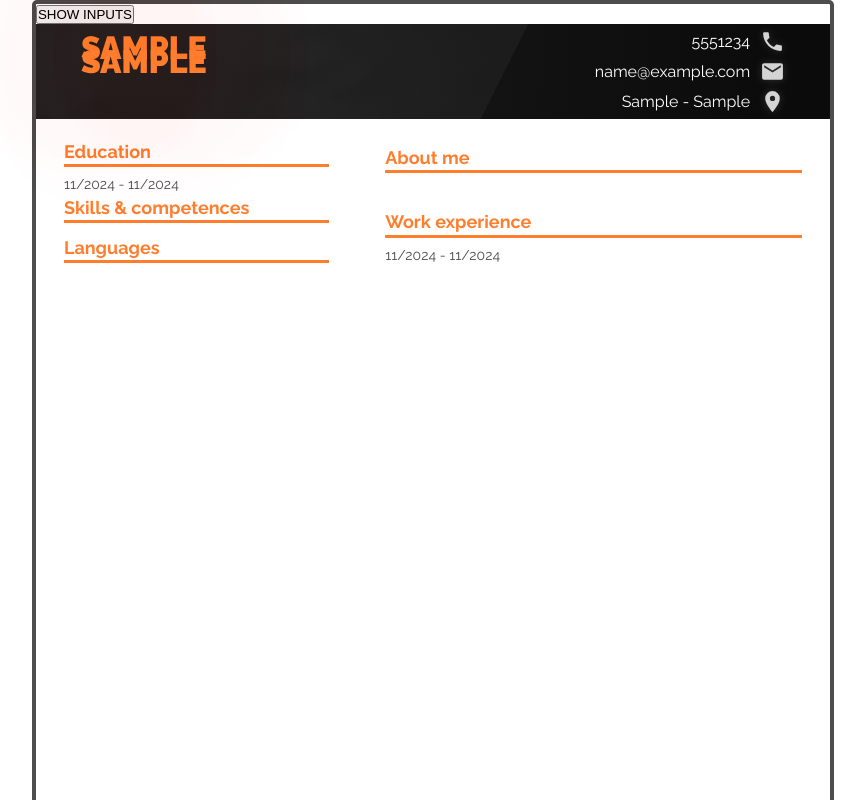
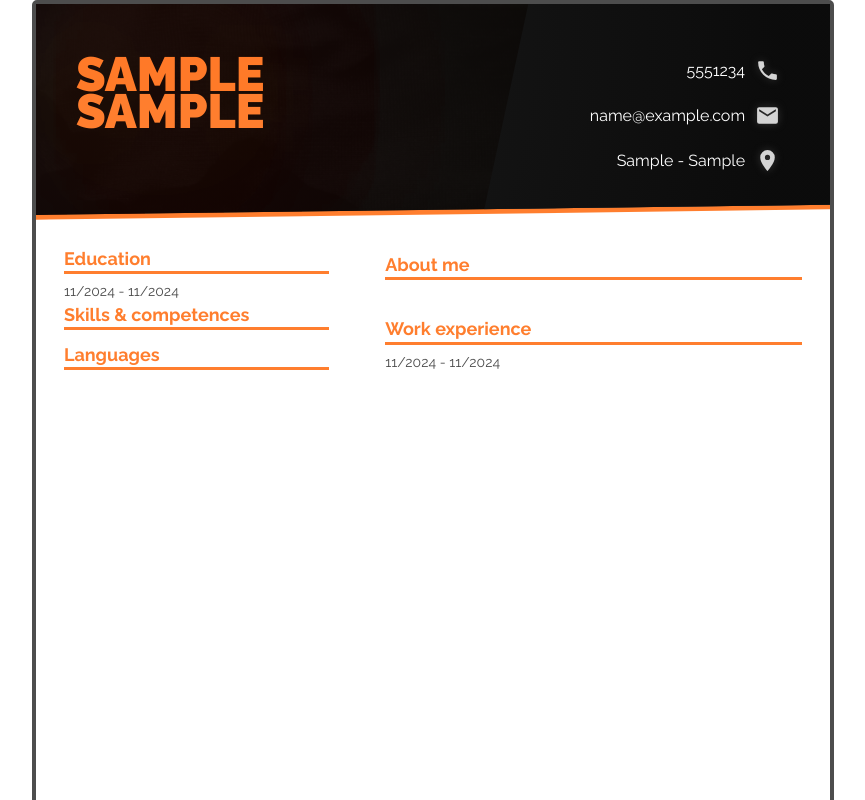
Before and after one commit to studentszO/cv-app, a React (Vite) app: page / in a window 1280 px wide. Both pictures are taken after typing "Sample", "Sample", "name@example.com", "5551234", "Sample", "Sample" into the empty fields and a click on the button "MAKE MY CV, PLEASE.". Shown: the top 800 px of the page, without its empty margins (207-1072 px from the left). Built offline with nearby package versions, Linux system fonts and the light colour scheme.

Commit message:
Change styling of CV header

```diff
--- a/src/App.jsx
+++ b/src/App.jsx
@@ -100,7 +100,7 @@ function App() {
   if (showCV)
     return (
       <div className="cv">
-        <button onClick={() => setShowCV(false)}>SHOW INPUTS</button>
+        {/* <button onClick={() => setShowCV(false)}>SHOW INPUTS</button> */}
         <MakeHeader genData={genFormData} />
         <MakeCVMain
           eduData={eduFormData}
--- a/src/components/makeCVHeader.css
+++ b/src/components/makeCVHeader.css
@@ -1,18 +1,40 @@
+:root {
+  --header-name: 3rem/1.25em var(--ff);
+}
+
 header {
-  width: 100%;
+  /* width: 100%; */
+  position: relative;
+}
+header > .header {
   border-radius: 5px;
   position: relative;
   display: flex;
   justify-content: space-between;
   color: white;
+  height: 222px;
+  clip-path: polygon(0 0, 110% 0, 110% 90%, 0 95%);
+  filter: drop-shadow(1, 1, 1);
+}
+header .border {
+  z-index: -1;
+  position: absolute;
+  width: 100%;
+  height: 227px;
+  background-color: var(--main-clr);
+  top: 0;
+  clip-path: polygon(0 0, 110% 0, 110% 90%, 0 95%);
 }
 
 header section {
-  padding: 5px 45px;
+  padding: 5px 40px;
 }
 
 .full-name {
-  font-size: 200%;
+  margin: 0;
+  padding-top: 40px;
+  height: max-content;
+  font: var(--header-name);
   font-weight: 900;
   text-transform: uppercase;
   text-align: start;
@@ -24,20 +46,20 @@ header section {
   margin-bottom: -23px;
 }
 
-.left-side {
+.right-side {
   display: flex;
   flex-direction: column;
-  justify-content: space-evenly;
-  gap: 5px;
+  justify-content: center;
+  gap: 20px;
 }
-.left-side > div {
+.right-side > div {
   display: flex;
   justify-content: end;
   align-items: center;
 }
-.left-side svg {
+.right-side svg {
   width: 25px;
-  margin-left: 10px;
+  margin: 0 10px;
   fill: rgb(212, 212, 212);
   filter: drop-shadow(0px 0px 4px rgba(139, 139, 139, 0.318));
 }
@@ -54,10 +76,10 @@ header section {
   clip-path: polygon(62% 0, 100% 0, 100% 100%, 56% 100%);
 }
 
-header::after {
+.header::after {
   content: "";
   top: 0;
-  left: 0;
+  right: 0;
   z-index: -1;
   position: absolute;
   background: radial-gradient(
@@ -70,15 +92,15 @@ header::after {
   height: 100%;
 }
 
-header::before {
+.header::before {
   content: "";
   top: 0;
-  left: 0;
+  right: 0;
   z-index: -1;
   position: absolute;
   background-image: url(../assets/cat-han-W_5Eakb1598-unsplash.jpg);
   background-size: 100%;
-  filter: opacity(0.6) saturate(0);
+  filter: opacity(0.9) saturate(0);
   width: 100%;
   height: 100%;
 }
--- a/src/components/makeCVHeader.jsx
+++ b/src/components/makeCVHeader.jsx
@@ -22,13 +22,15 @@ function MakeHeader({ genData }) {
   );
 
   return (
+    <>
       <header>
+        <div className="header">
           <div className="polygon"></div>
           <section className="full-name">
             <div>{genData.firstName}</div>
             <div>{genData.lastName}</div>
           </section>
-      <section className="left-side">
+          <section className="right-side">
             <div>
               {genData.phoneNumber} {phoneSVG}
             </div>
@@ -39,7 +41,10 @@ function MakeHeader({ genData }) {
               {genData.city} - {genData.country} {addressSVG}
             </div>
           </section>
+        </div>
+        <div className="border"></div>
       </header>
+    </>
   );
 }
 
```
Lines whose indentation alone changed are shown as unchanged.
